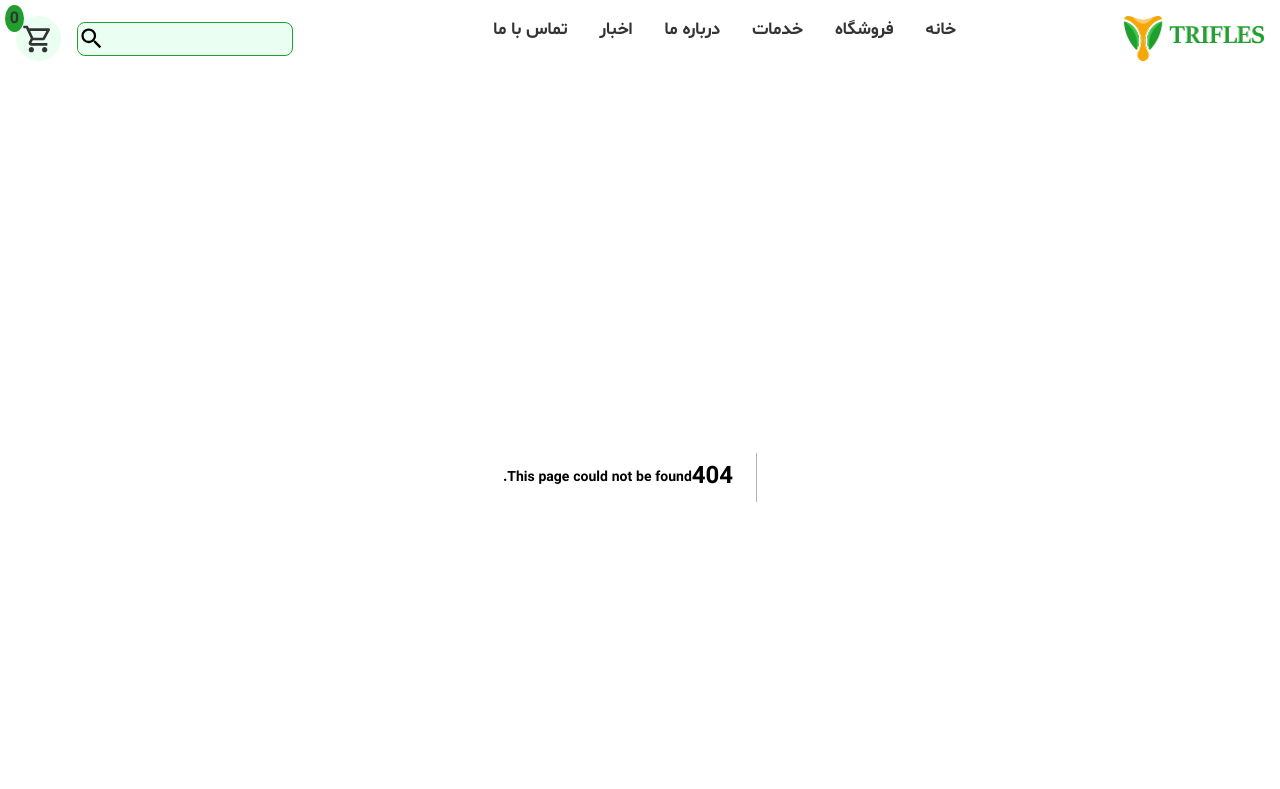
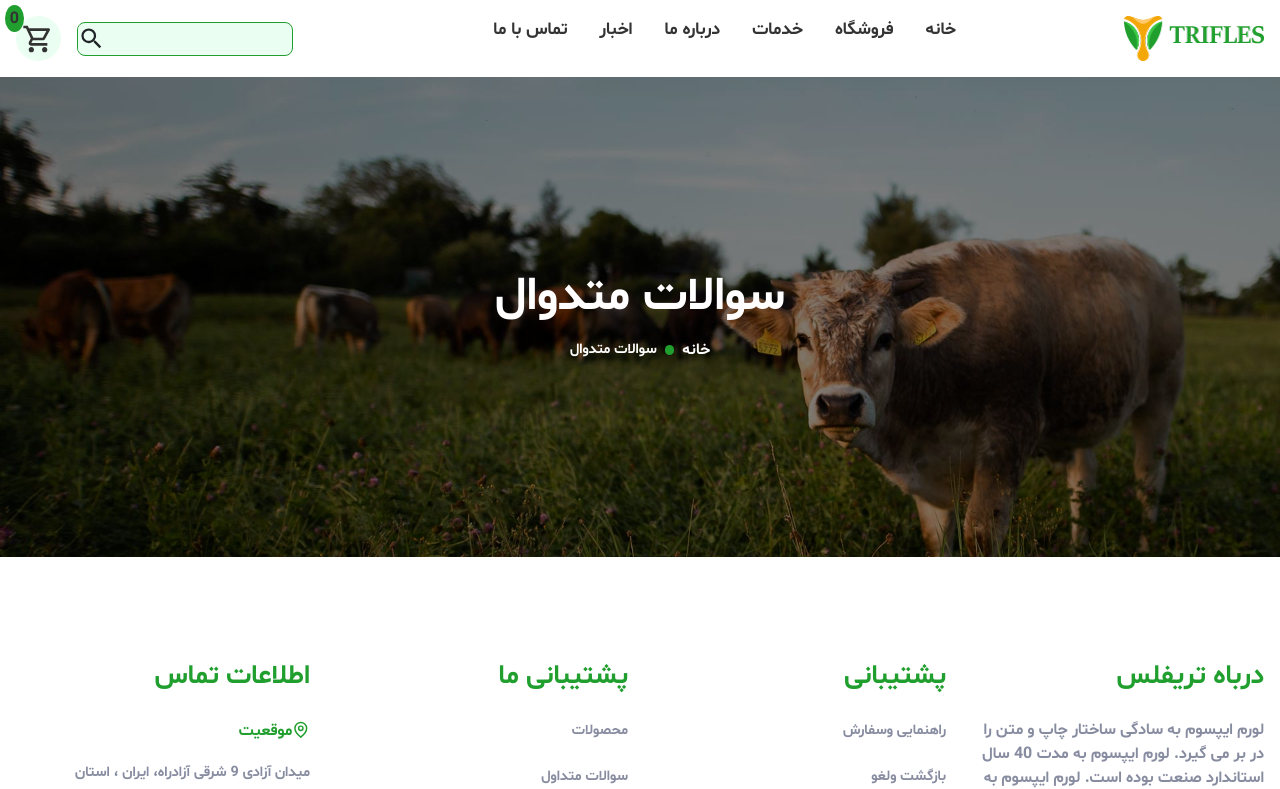
Before and after one commit to mohammadmehdidalvandii/TRIFLES-SHOP, a Next.js app: page /Questions in a window 1280 px wide. Before the commit this address had no page. Shown: the top 789 px of the page. Built offline with nearby package versions, Linux system fonts and the light colour scheme.

Commit message:
create page Questions

```diff
--- /dev/null
+++ b/src/app/Questions/page.js
@@ -0,0 +1,14 @@
+import PageHeader from '@/components/module/PageHeader/PageHeader'
+import React from 'react'
+
+function page() {
+  return (
+    <>
+        <PageHeader
+            title='سوالات متدوال'
+        />
+    </>
+  )
+}
+
+export default page
--- a/src/components/module/Footer/Footer.js
+++ b/src/components/module/Footer/Footer.js
@@ -66,7 +66,7 @@ function Footer() {
                             <Link href='/' className={style.footer_item_link}>محصولات</Link>
                         </li>
                         <li className={style.footer_item}>
-                            <Link href='/' className={style.footer_item_link}>سوالات متداول</Link>
+                            <Link href='/Questions' className={style.footer_item_link}>سوالات متداول</Link>
                         </li>
                         <li className={style.footer_item}>
                             <Link href='/' className={style.footer_item_link}>ملاقات کنید</Link>
```
